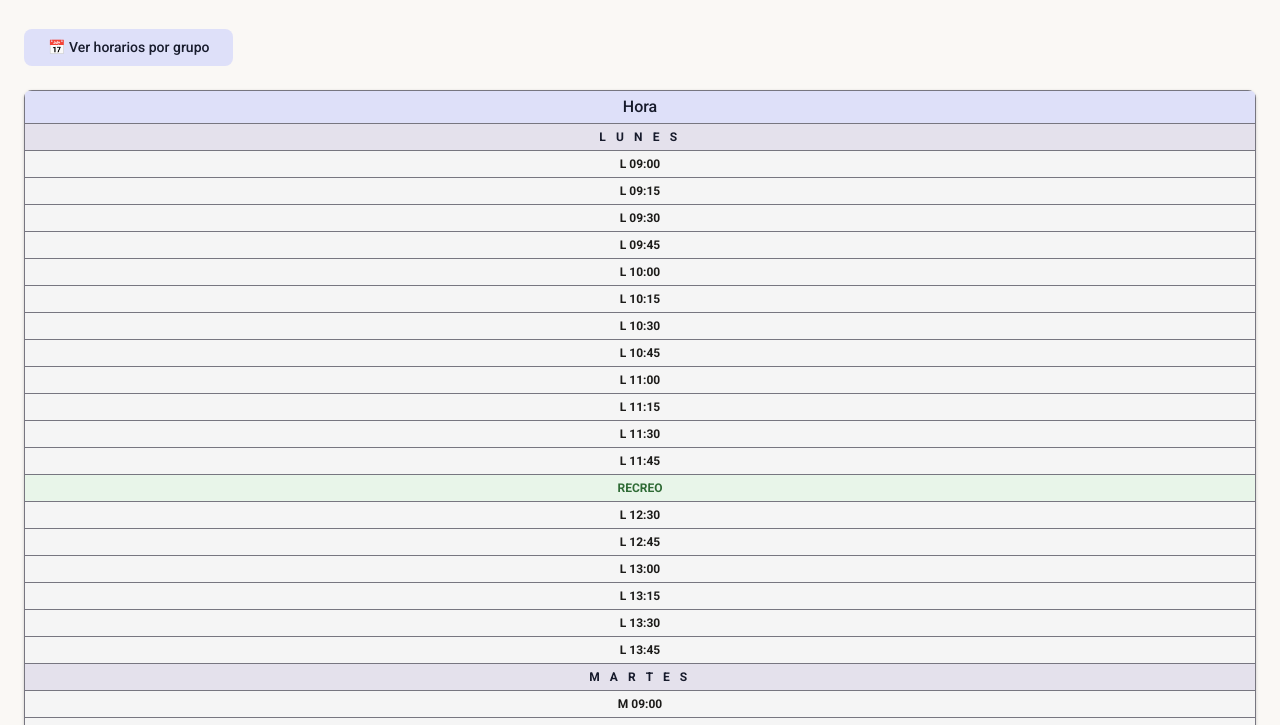
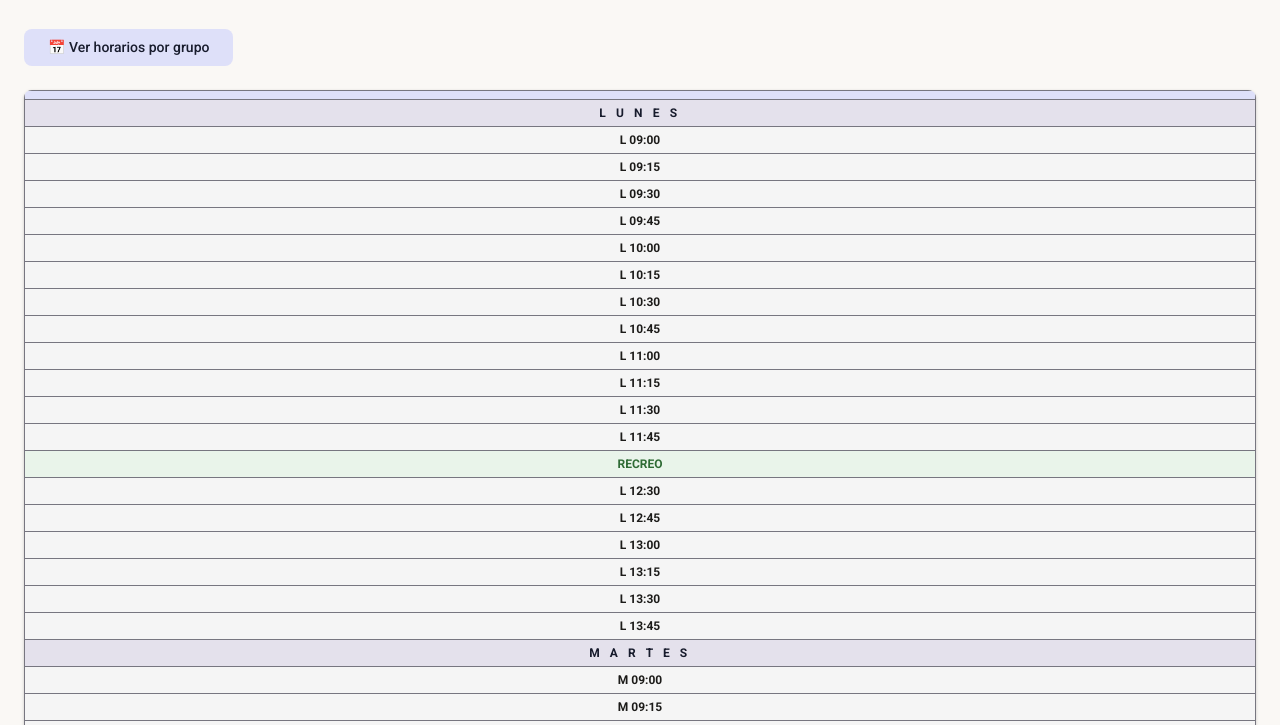
Before and after one commit to juananruiz/horarios, a plain HTML site: page horario-profesores.html in a window 1280 px wide. Shown: the part 75-800 px from the top of the page. Drawn offline with Linux system fonts and the light colour scheme.

Commit message:
leves cambios de presentación

```diff
--- a/profesores.js
+++ b/profesores.js
@@ -22,7 +22,7 @@ function renderCompactTeacherSchedule() {
     const thead = document.createElement('thead');
     const headerRow = document.createElement('tr');
     const timeHeader = document.createElement('th');
-    timeHeader.textContent = 'Hora';
+    timeHeader.textContent = '';
     headerRow.appendChild(timeHeader);
 
     sortedTeachers.forEach(teacherName => {
--- a/styles.css
+++ b/styles.css
@@ -257,7 +257,7 @@ a.button-link:hover {
     color: var(--md-on-secondary-container);
     padding: var(--spacing-s);
     text-align: center;
-    font-size: 1rem;
+    font-size: 0.8rem;
     font-weight: 500;
 }
 
@@ -504,6 +504,6 @@ a.button-link:hover {
 
 .teacher-schedule-compact .recreo {
     font-weight: bold;
-    background-color: #E8F5E9 !important;
+    background-color: #e9f4ea !important;
     color: var(--recreo-text);
 }
```
